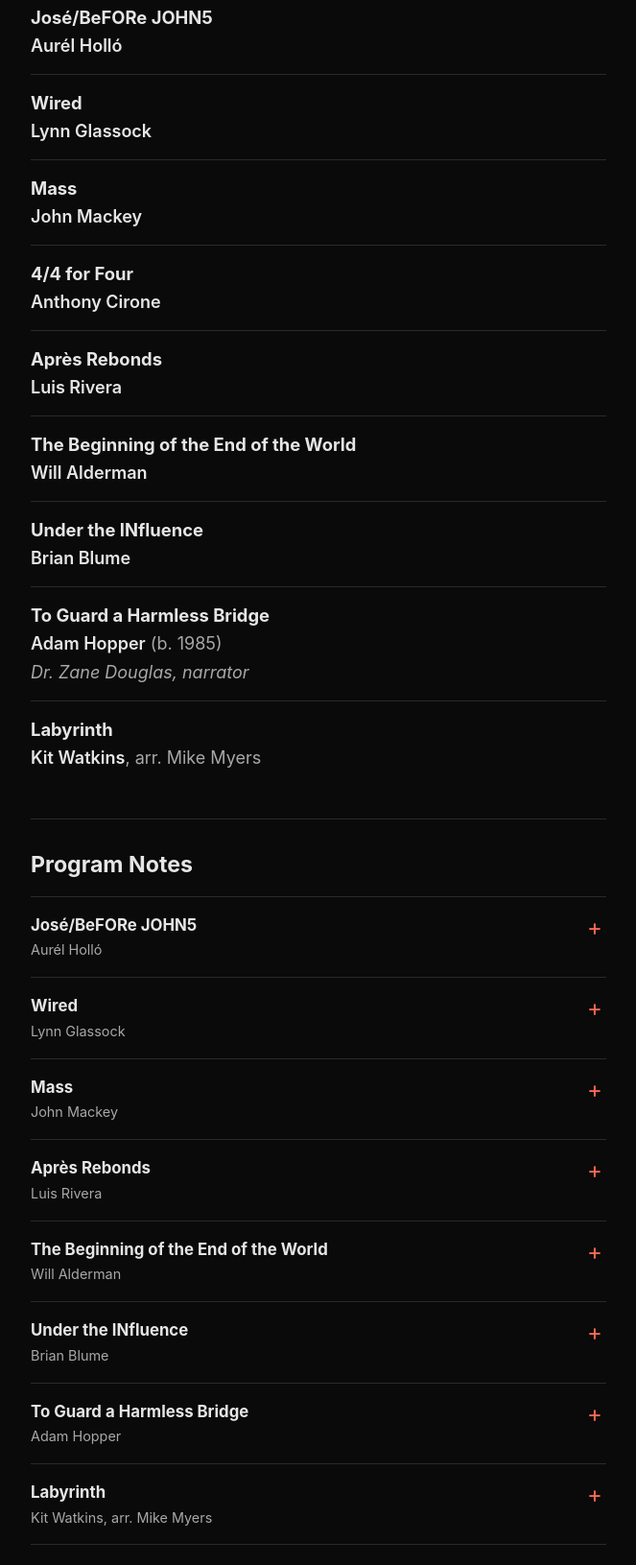
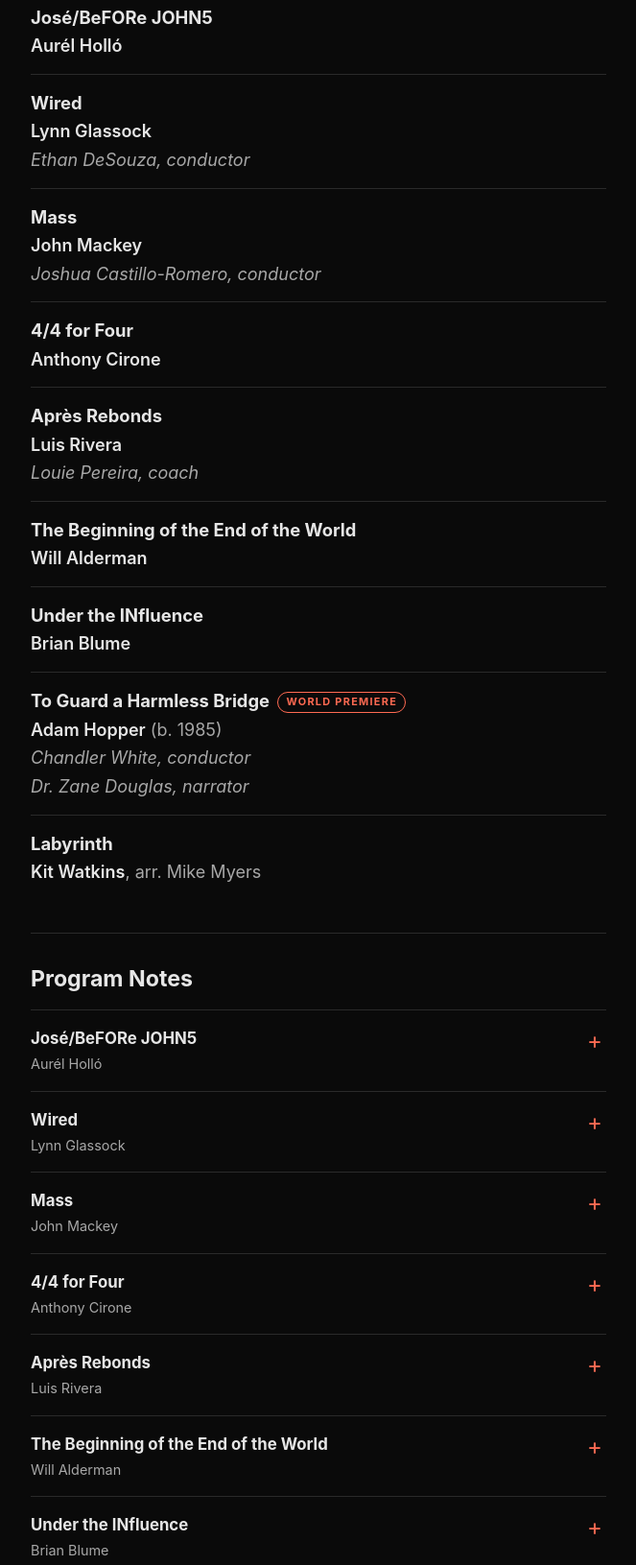
Before and after one commit to UNLV-Percussion/unlvpercussion-site, a plain HTML site: page programs/2026-11-22/index.html in a window 1280 px wide. Shown: the part 590-2221 px from the top of the page at 96% size, without its empty margins (308-971 px from the left). Drawn offline with Linux system fonts and the light colour scheme.

Commit message:
Update Nov 22 program: conductors, premiere, roster order, 4/4 for Four note
- Credit conductors: Ethan DeSouza (Wired), Joshua Castillo-Romero (Mass),
  Chandler White (To Guard a Harmless Bridge); coach Louie Pereira
  (Après Rebonds)
- Mark To Guard a Harmless Bridge as a world premiere
- Remove Michael Lewis from special thanks
- Sort ensemble personnel by last name; spell Ethan DeSouza consistently
- Add program note for 4/4 for Four

Co-Authored-By: Claude Opus 5.5 <noreply@anthropic.com>
Claude-Session: https://claude.ai/code/session_01KMJsEhBrjZzk9SYNpKzTvQ

```diff
--- a/programs/2026-11-22/index.html
+++ b/programs/2026-11-22/index.html
@@ -88,6 +88,11 @@
   .piece-by { display: block; color: var(--muted); }
   .piece-by strong { color: var(--text); font-weight: 600; }
   .piece-perf { display: block; color: var(--muted); font-style: italic; }
+  .premiere {
+    display: inline-block; vertical-align: 2px; margin-left: 4px; padding: 1px 8px;
+    border: 1px solid var(--red); border-radius: 999px; color: var(--red);
+    font-size: 0.68rem; font-weight: 700; letter-spacing: 0.12em; text-transform: uppercase; white-space: nowrap;
+  }
 
   /* Notes */
   details { border-top: 1px solid var(--line); }
@@ -164,10 +169,12 @@
       <li class="piece">
         <span class="piece-title">Wired</span>
         <span class="piece-by"><strong>Lynn Glassock</strong></span>
+        <span class="piece-perf">Ethan DeSouza, conductor</span>
       </li>
       <li class="piece">
         <span class="piece-title">Mass</span>
         <span class="piece-by"><strong>John Mackey</strong></span>
+        <span class="piece-perf">Joshua Castillo-Romero, conductor</span>
       </li>
       <li class="piece">
         <span class="piece-title">4/4 for Four</span>
@@ -176,6 +183,7 @@
       <li class="piece">
         <span class="piece-title">Après Rebonds</span>
         <span class="piece-by"><strong>Luis Rivera</strong></span>
+        <span class="piece-perf">Louie Pereira, coach</span>
       </li>
       <li class="piece">
         <span class="piece-title">The Beginning of the End of the World</span>
@@ -186,8 +194,9 @@
         <span class="piece-by"><strong>Brian Blume</strong></span>
       </li>
       <li class="piece">
-        <span class="piece-title">To Guard a Harmless Bridge</span>
+        <span class="piece-title">To Guard a Harmless Bridge <span class="premiere">World Premiere</span></span>
         <span class="piece-by"><strong>Adam Hopper</strong> (b. 1985)</span>
+        <span class="piece-perf">Chandler White, conductor</span>
         <span class="piece-perf">Dr. Zane Douglas, narrator</span>
       </li>
       <li class="piece">
@@ -223,6 +232,13 @@
       <div class="note-body">
         <p>Commissioned by The Juilliard School’s Dance Division with choreography by Robert Battle, the work was premiered on November 11–14, 2004 at The Juilliard Theater (New York). Mackey says, “It was my first whole-hearted attempt at writing a minimalist piece, and I learned that it’s a difficult style to do well! It starts extremely slowly and quietly, and builds to one final explosion at the end. Robert’s choreography was, I think, his best yet.”</p>
         <p class="attr">— Rebecca Leigh Phillips &amp; John Mackey</p>
+      </div>
+    </details>
+
+    <details>
+      <summary>4/4 for Four<small>Anthony Cirone</small></summary>
+      <div class="note-body">
+        <p>Anthony J. Cirone (b. 1941) spent thirty-six years as a percussionist with the San Francisco Symphony (1965–2001) while also teaching at San José State University, and generations of drummers know his name from <em>Portraits in Rhythm</em>, his collection of fifty snare drum etudes. <em>4/4 for Four</em> brings that same orchestral craft to the percussion quartet. Scored entirely for drums—bongos, timbales, concert toms, bass drum, and timpani—it has no melodic keyboards to lean on, so everything rests on rhythm, timbre, and four players locking together as one. It remains one of Cirone’s most popular ensemble works and a staple of the percussion ensemble repertoire.</p>
       </div>
     </details>
 
@@ -289,14 +305,11 @@
   <section id="personnel" aria-labelledby="personnel-h">
     <h2 id="personnel-h">Ensemble Personnel</h2>
     <ul class="people roster">
-      <li>Joshua Castillo-Romero</li>
-      <li>Sam Wetzel</li>
-      <li>Ethan De Souza</li>
-      <li>Wesley Denkins</li>
-      <li>Louie Pereira</li>
-      <li>Chandler White</li>
       <li>Rian Bartels-Adams</li>
       <li>Nick Berkey</li>
+      <li>Joshua Castillo-Romero</li>
+      <li>Wesley Denkins</li>
+      <li>Ethan DeSouza</li>
       <li>Oscar Diaz</li>
       <li>Marcas Gallagher</li>
       <li>Alexis Guzman</li>
@@ -308,10 +321,13 @@
       <li>Xavier Mejia</li>
       <li>Orlando Moreno</li>
       <li>Havannah Perea</li>
+      <li>Louie Pereira</li>
       <li>Trevis Phillips</li>
       <li>Ashlynn Ringham</li>
       <li>Austin Russell</li>
       <li>Yasmani Vega</li>
+      <li>Sam Wetzel</li>
+      <li>Chandler White</li>
     </ul>
   </section>
 
@@ -321,14 +337,13 @@
     <ul class="people">
       <li>Joshua Castillo-Romero</li>
       <li>Wesley Denkins</li>
-      <li>Ethan De Souza</li>
+      <li>Ethan DeSouza</li>
       <li>Louie Pereira</li>
       <li>Chandler White</li>
     </ul>
     <h3>Special Thanks</h3>
     <ul class="people">
       <li>Dr. Zane Douglas<span class="role">Narrator</span></li>
-      <li>Michael Lewis<span class="role">Conductor</span></li>
       <li>Adam Hopper<span class="role">Composer</span></li>
     </ul>
     <h3>Leadership &amp; Administration</h3>
@@ -338,7 +353,7 @@
       <li>Kirsten Brandt<span class="role">Chair, Department of Theatre</span></li>
       <li>M. William Shiner<span class="role">Department of Theatre</span></li>
     </ul>
-    <p>The UNLV Percussion Area runs under the direction of Dr. Kyle Bissantz with Professor Dr. Dean Gronemeier, Adjunct Professors Dr. Alex Stopa and Dr. Ryan Bond, and Graduate Assistants Joshua Castillo-Romero, Wesley Denkins, Ethan De Souza, Louie Pereira, and Chandler White.</p>
+    <p>The UNLV Percussion Area runs under the direction of Dr. Kyle Bissantz with Professor Dr. Dean Gronemeier, Adjunct Professors Dr. Alex Stopa and Dr. Ryan Bond, and Graduate Assistants Joshua Castillo-Romero, Wesley Denkins, Ethan DeSouza, Louie Pereira, and Chandler White.</p>
   </section>
 
 </main>
```
